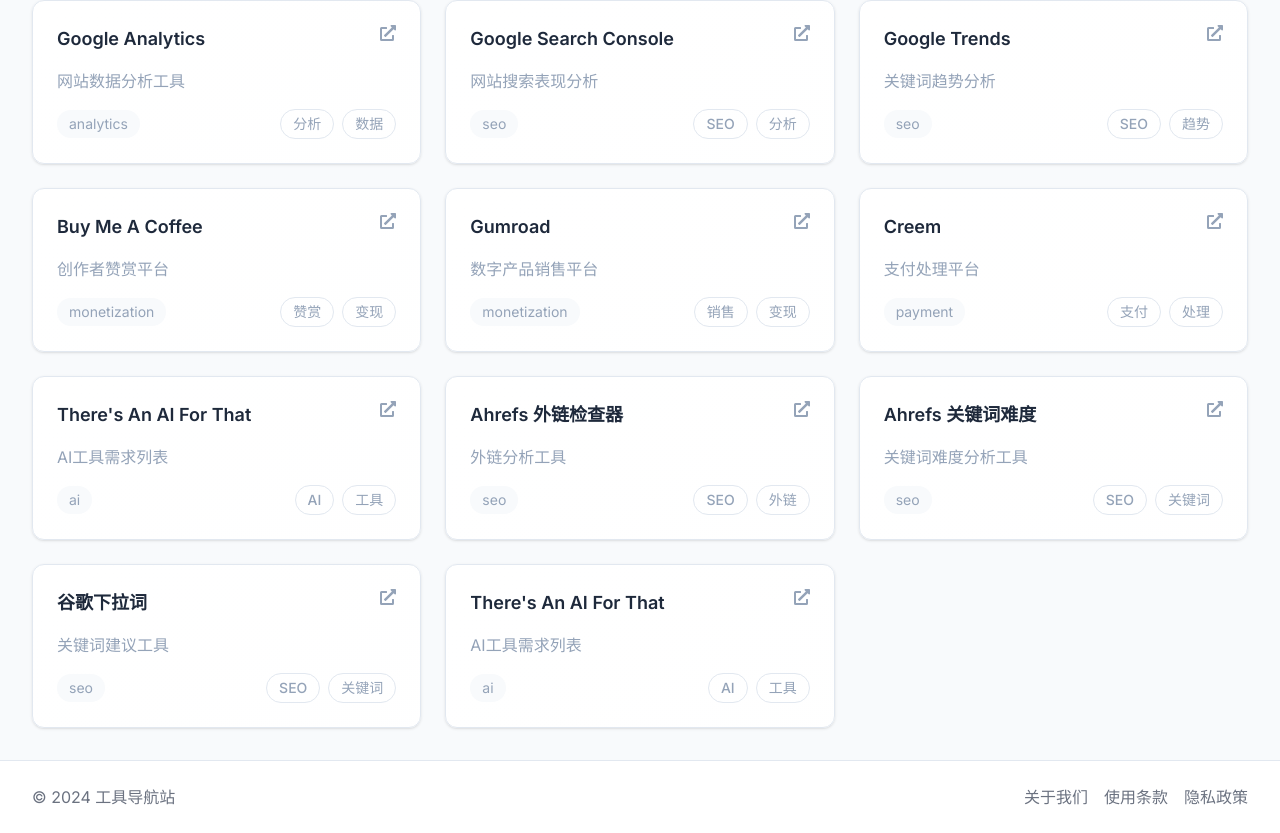
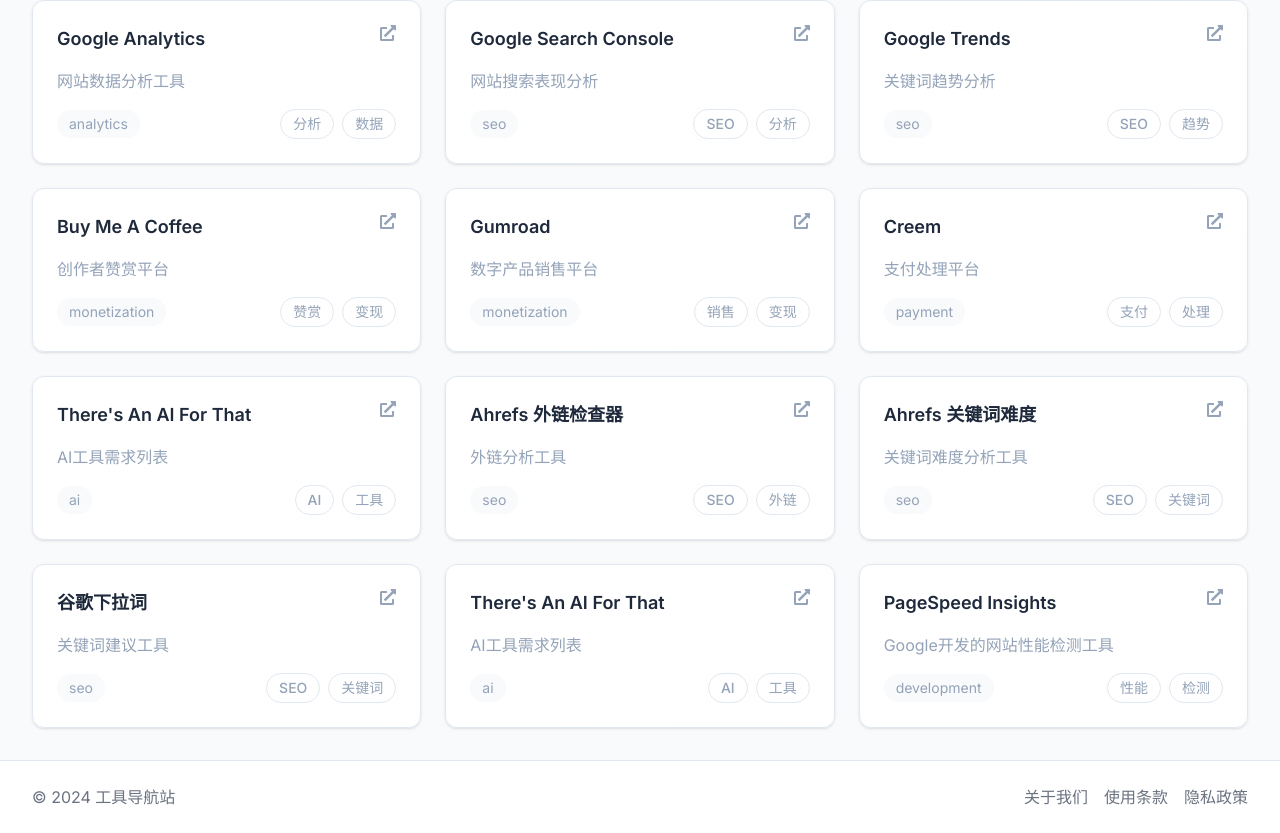
Before and after one commit to lxl870519/toolNavigator, a Next.js app: page / in a window 1280 px wide. Shown: the part 2035-2868 px from the top of the page. Built offline with nearby package versions, Linux system fonts and the light colour scheme.

Commit message:
feat: 添加PageSpeed Insights网站性能检测工具

```diff
--- a/src/data/tools.ts
+++ b/src/data/tools.ts
@@ -328,5 +328,13 @@
     url: 'https://theresanaiforthat.com/requests',
     category: 'ai',
     tags: ['AI', '工具']
+  },
+  {
+    id: '32',
+    name: 'PageSpeed Insights',
+    description: 'Google开发的网站性能检测工具',
+    url: 'https://pagespeed.web.dev/',
+    category: 'development',
+    tags: ['性能', '检测']
   }
 ]
```
